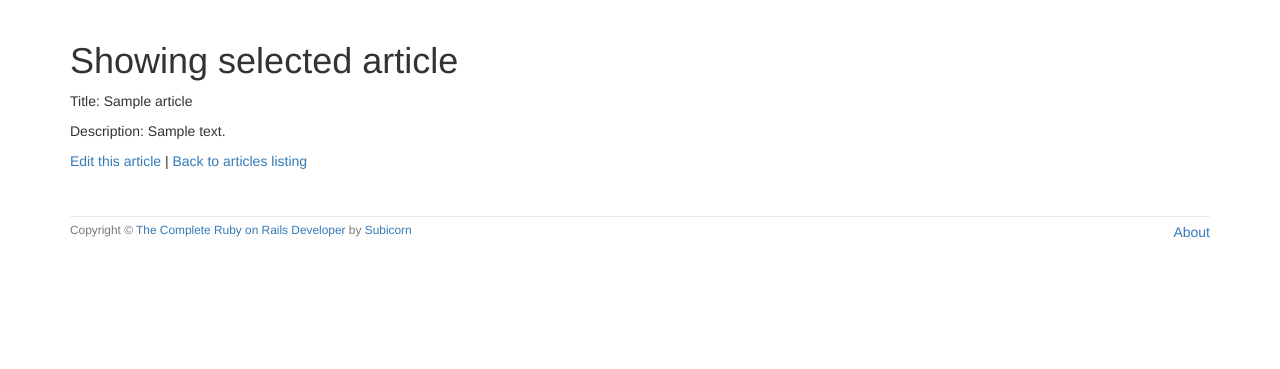
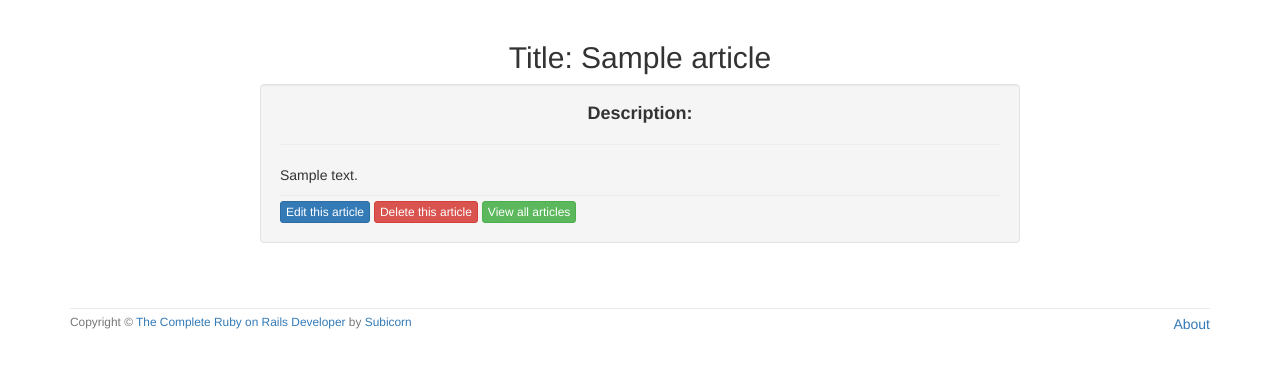
Before and after one commit to stevierich523/alpha-blog, a Rails app: page /articles/1 in a window 1280 px wide. Shown: the part 52-421 px from the top of the page. Run offline with Rails 7, Linux system fonts and the light colour scheme; tables that the repository leaves empty hold one stand-in row (values such as "Sample post"); style sheets or scripts are compiled from the project's sources; some libraries are stand-ins or nearby versions.

Commit message:
Add styling to show template

```diff
--- a/app/assets/stylesheets/custom.css.scss
+++ b/app/assets/stylesheets/custom.css.scss
@@ -30,15 +30,24 @@ $navbar-default-bg: black;
 .btn-xlarge {
   font-size: 1.7em;
   background-color: black;
-  margin-top: 250px;
+  margin-top: 220px;
 }
 .jumbotron h1 {
   color: #fff;
   text-align: left;
   font-size: 50px;
-  margin-bottom:30px;
+  padding-top:60px;
   letter-spacing: -1px;
   font-weight: bold;
+}
+
+.article-actions {
+  border-top: 1px solid #eaeaea;
+  padding-top: 5px;
+}
+
+.description {
+  margin-top: 0;
 }
 
 footer {
--- a/app/views/articles/show.html.erb
+++ b/app/views/articles/show.html.erb
@@ -1,11 +1,11 @@
-<h1>Showing selected article</h1>
-
-<p>
-  Title: <%= @article.title %>
-</p>
-
-<p>
-  Description: <%= @article.description %>
-</p>
-<%= link_to "Edit this article", edit_article_path(@article) %> |
-<%= link_to "Back to articles listing", articles_path %>
+<h2 align="center">Title: <%= @article.title %></h2>
+<div class="well col-xs-8 col-xs-offset-2">
+  <h4 class="center description"><strong>Description:</strong></h4>
+  <hr>
+  <%= simple_format(@article.description) %>
+  <div class="article-actions">
+    <%= link_to "Edit this article", edit_article_path(@article), class: "btn btn-xs btn-primary" %>
+    <%= link_to "Delete this article", article_path(@article), method: :delete, data: { confirm: "Are you sure you want to delete this article?"}, class: "btn btn-xs btn-danger" %>
+    <%= link_to "View all articles", articles_path, class: "btn btn-xs btn-success" %>
+  </div>
+</div>
```
